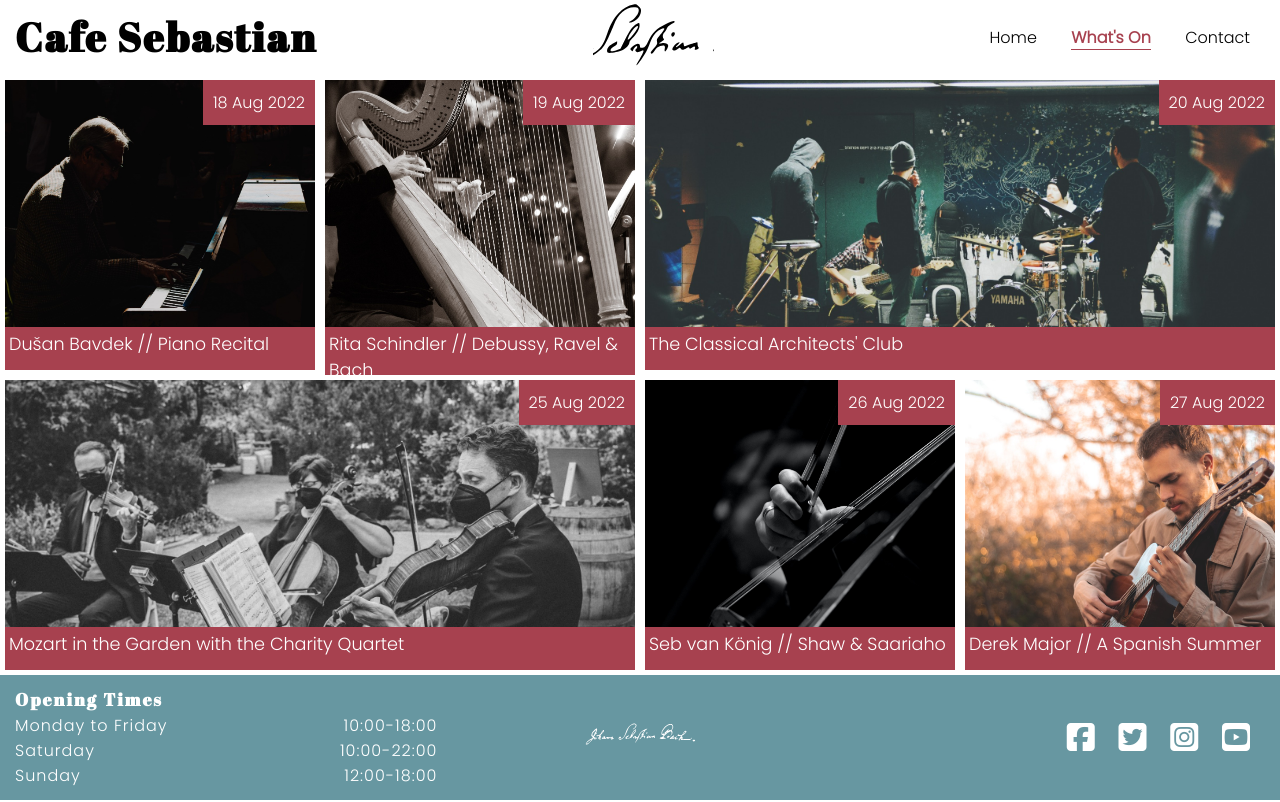
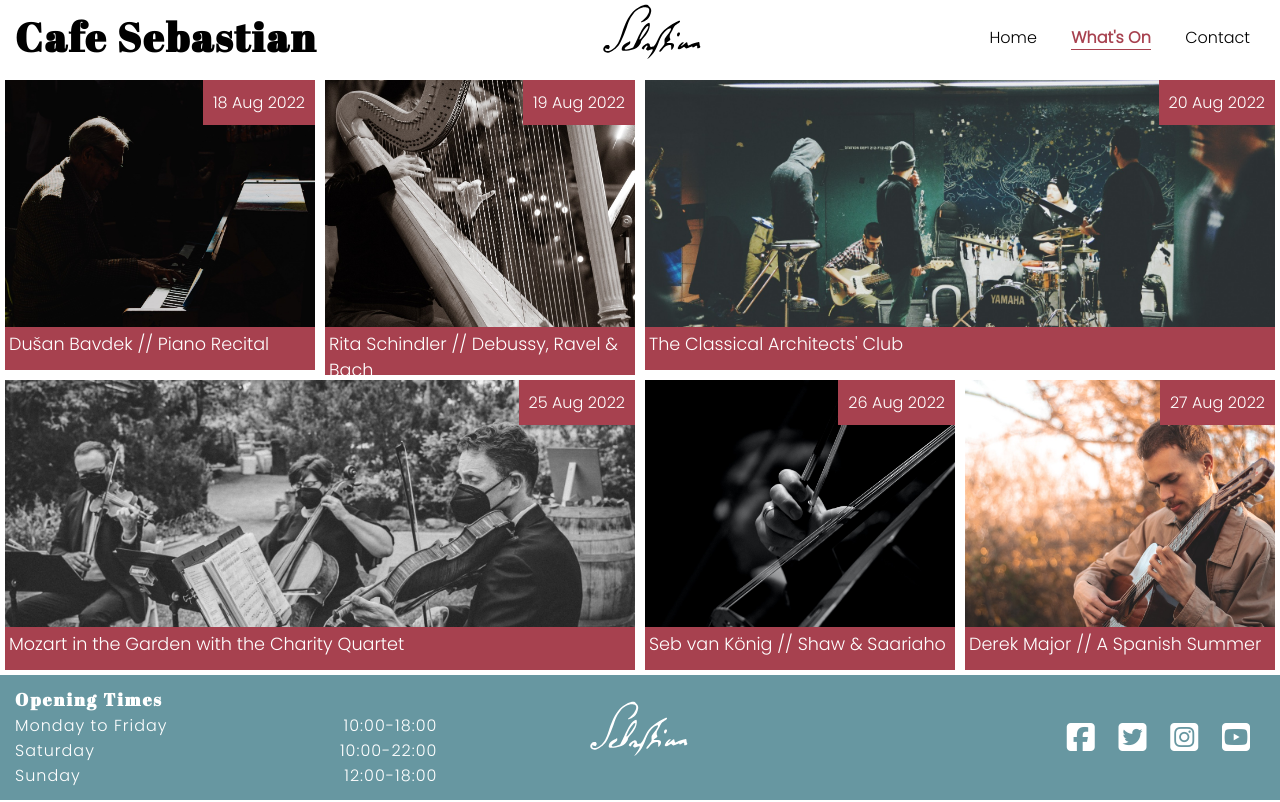
Before and after one commit to denham-ed/cafe-sebastian, a plain HTML site: page whats-on.html in a window 1280 px wide. Drawn offline with Linux system fonts and the light colour scheme.

Commit message:
Replace signature in header and footer on whats on page

```diff
--- a/whats-on.html
+++ b/whats-on.html
@@ -18,7 +18,7 @@
         <a href="index.html">
             <h1 id="logo">Cafe Sebastian</h1>
         </a>
-        <img id="signature" src="/assets/images/Johann_Sebastian_Bach_signature.svg">
+        <img id="signature" src="/assets/images/signature-new.svg">
         <nav>
             <ul id="menu">
                 <li><a href="index.html">Home</a></li>
@@ -79,7 +79,7 @@
             <p><span>Sunday</span><span>12:00-18:00</span></p>
         </div>
         <div id="footer-center">
-            <img id="signature-footer" src="/assets/images/Johann_Sebastian_Bach_signature.svg">
+            <img id="signature-footer" src="/assets/images/signature-new.svg">
 
         </div>
         <div id="footer-right">
```
